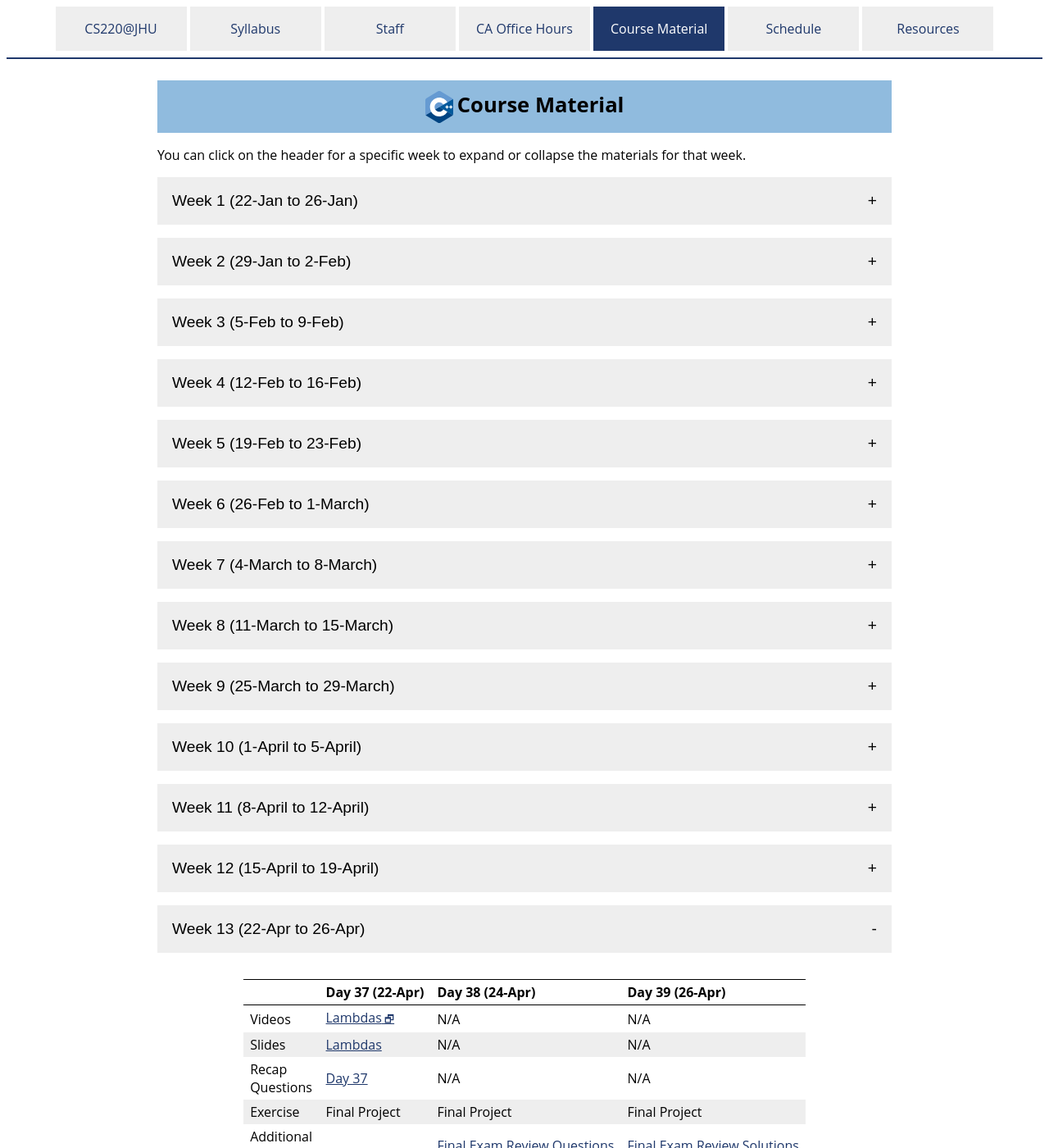
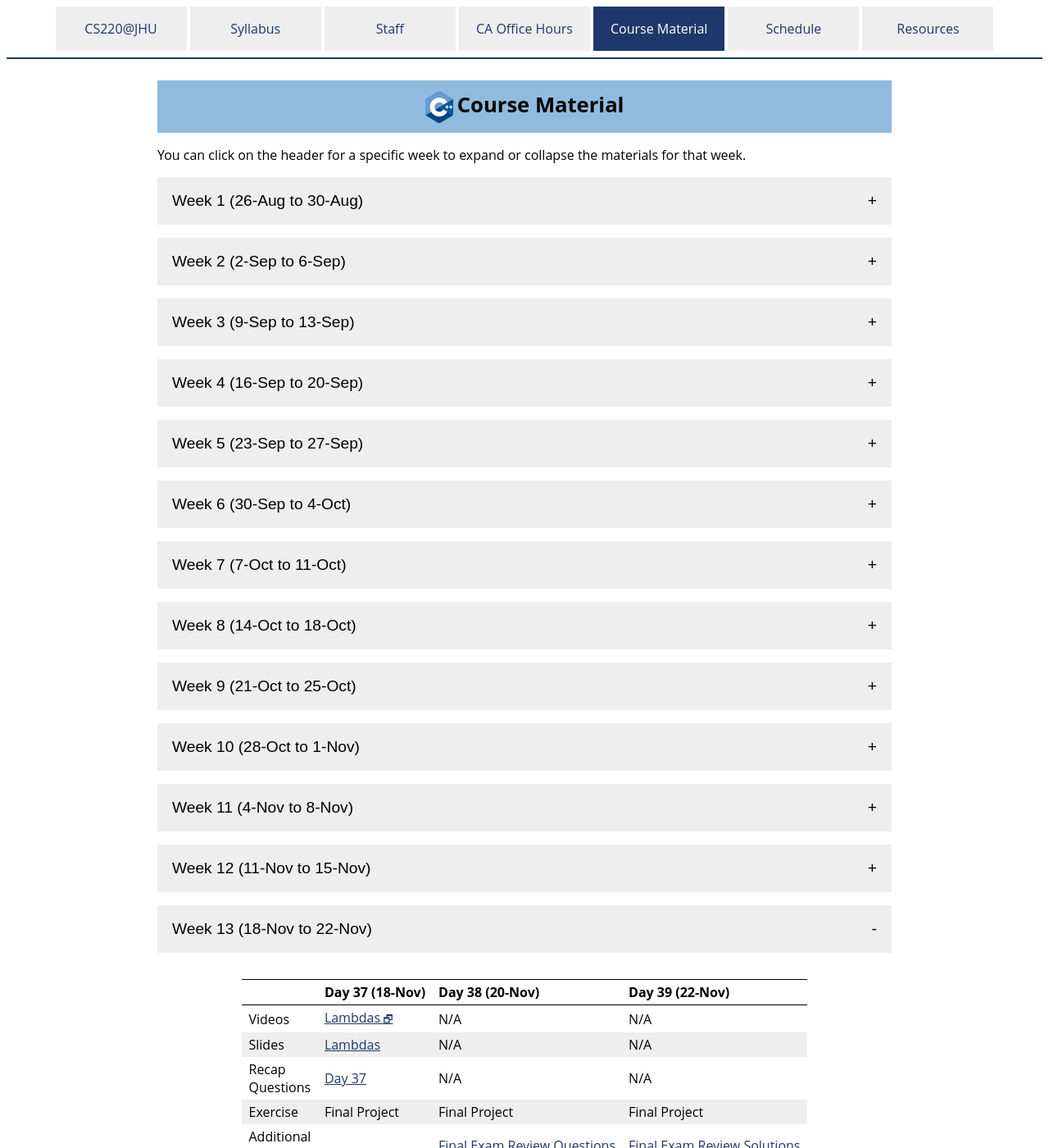
Before and after one commit to jhu-ip/cs220-f24, a Jekyll site: the page built from material.md, in a window 1280 px wide and 1400 px high. Shown: the whole window at 82% size. Built offline with Jekyll 4.4.1, drawn with Linux system fonts in a browser that asks for light colours; some of the changed text lies outside the part shown.

Commit message:
update dates in class schedule w. dates from spreadsheet.  day-by-day content not all aligned yet

```diff
--- a/material.md
+++ b/material.md
@@ -18,15 +18,15 @@ Then add, commit, and push both material.csv and material.md.
 You can click on the header for a specific week to expand or collapse
 the materials for that week.
 
-<button type="button" id="week_1_toggle" class="week_control_button">Week 1 (22-Jan to 26-Jan)</button>
+<button type="button" id="week_1_toggle" class="week_control_button">Week 1 (26-Aug to 30-Aug)</button>
 <div id="week_1" class="collapsible">
 <table>
   <thead>
     <tr>
       <th></th>
-      <th>Day 1 (22-Jan)</th>
-      <th>Day 2 (24-Jan)</th>
-      <th>Day 3 (26-Jan)</th>
+      <th>Day 1 (26-Aug)</th>
+      <th>Day 2 (28-Aug)</th>
+      <th>Day 3 (30-Aug)</th>
     </tr>
   </thead>
   <tbody>
@@ -70,15 +70,15 @@ the materials for that week.
 </table>
 </div>
 
-<button type="button" id="week_2_toggle" class="week_control_button">Week 2 (29-Jan to 2-Feb)</button>
+<button type="button" id="week_2_toggle" class="week_control_button">Week 2 (2-Sep to 6-Sep)</button>
 <div id="week_2" class="collapsible">
 <table>
   <thead>
     <tr>
       <th></th>
-      <th>Day 4 (29-Jan)</th>
-      <th>Day 5 (31-Jan)</th>
-      <th>Day 6 (2-Feb)</th>
+      <th>Day 4 (2-Sep)</th>
+      <th>Day 5 (4-Sep)</th>
+      <th>Day 6 (6-Sep)</th>
     </tr>
   </thead>
   <tbody>
@@ -116,15 +116,15 @@ the materials for that week.
 </table>
 </div>
 
-<button type="button" id="week_3_toggle" class="week_control_button">Week 3 (5-Feb to 9-Feb)</button>
+<button type="button" id="week_3_toggle" class="week_control_button">Week 3 (9-Sep to 13-Sep)</button>
 <div id="week_3" class="collapsible">
 <table>
   <thead>
     <tr>
       <th></th>
-      <th>Day 7 (5-Feb)</th>
-      <th>Day 8 (7-Feb)</th>
-      <th>Day 9 (9-Feb)</th>
+      <th>Day 7 (9-Sep)</th>
+      <th>Day 8 (11-Sep)</th>
+      <th>Day 9 (13-Sep)</th>
 
     </tr>
   </thead>
@@ -166,15 +166,15 @@ the materials for that week.
   </tbody>
 </table>
 </div>
-<button type="button" id="week_4_toggle" class="week_control_button">Week 4 (12-Feb to 16-Feb)</button>
+<button type="button" id="week_4_toggle" class="week_control_button">Week 4 (16-Sep to 20-Sep)</button>
 <div id="week_4" class="collapsible">
 <table>
   <thead>
     <tr>
       <th></th>
-      <th>Day 10 (12-Feb)</th>
-      <th>Day 11 (14-Feb)</th>
-      <th>Day 12 (16-Feb)</th>
+      <th>Day 10 (16-Sep)</th>
+      <th>Day 11 (18-Sep)</th>
+      <th>Day 12 (20-Sep)</th>
     </tr>
   </thead>
   <tbody>
@@ -219,15 +219,15 @@ the materials for that week.
   </tbody>
 </table>
 </div>
-<button type="button" id="week_5_toggle" class="week_control_button">Week 5 (19-Feb to 23-Feb)</button>
+<button type="button" id="week_5_toggle" class="week_control_button">Week 5 (23-Sep to 27-Sep)</button>
 <div id="week_5" class="collapsible">
 <table>
   <thead>
     <tr>
       <th></th>
-      <th>Day 13 (19-Feb)</th>
-      <th>Day 14 (21-Feb)</th>
-      <th>Day 15 (23-Feb)</th>
+      <th>Day 13 (23-Sep)</th>
+      <th>Day 14 (25-Sep)</th>
+      <th>Day 15 (27-Sep)</th>
     </tr>
   </thead>
   <tbody>
@@ -264,15 +264,15 @@ the materials for that week.
   </tbody>
 </table>
 </div>
-<button type="button" id="week_6_toggle" class="week_control_button">Week 6 (26-Feb to 1-March)</button>
+<button type="button" id="week_6_toggle" class="week_control_button">Week 6 (30-Sep to 4-Oct)</button>
 <div id="week_6" class="collapsible">
 <table>
   <thead>
     <tr>
       <th></th>
-      <th>Day 16 (26-Feb)</th>
-      <th>Midterm Project (28-Feb)</th>
-      <th>Day 17 (1-March)</th>
+      <th>Day 16 (30-Sep)</th>
+      <th>Day 17 (2-Oct)</th>
+      <th>Midterm Project (4-Oct)</th>
     </tr>
   </thead>
   <tbody>
@@ -312,15 +312,15 @@ the materials for that week.
   </tbody>
 </table>
 </div>
-<button type="button" id="week_7_toggle" class="week_control_button">Week 7 (4-March to 8-March)</button>
+<button type="button" id="week_7_toggle" class="week_control_button">Week 7 (7-Oct to 11-Oct)</button>
 <div id="week_7" class="collapsible">
 <table>
   <thead>
     <tr>
       <th></th>
-      <th>Midterm Project (4-March)</th>
-      <th>Midterm Project (6-March)</th>
-      <th>Midterm Exam (8-March)</th>
+      <th>Day 19 (7-Oct)</th>
+      <th>Midterm Project (9-Oct)</th>
+      <th>Midterm Project (11-Oct)</th>
     </tr>
   </thead>
   <tbody>
@@ -357,15 +357,15 @@ the materials for that week.
   </tbody>
 </table>
 </div>
-<button type="button" id="week_8_toggle" class="week_control_button">Week 8 (11-March to 15-March)</button>
+<button type="button" id="week_8_toggle" class="week_control_button">Week 8 (14-Oct to 18-Oct)</button>
 <div id="week_8" class="collapsible">
 <table>
   <thead>
     <tr>
       <th></th>
-      <th>Day 22 (11-March)</th>
-      <th>Day 23 (13-March)</th>
-      <th>Day 24 (15-March)</th>
+      <th>Midterm Exam (14-Oct)</th>
+      <th>Day 23 (16-Oct)</th>
+      <th>Fall Break (18-Oct)</th>
     </tr>
   </thead>
   <tbody>
@@ -402,15 +402,15 @@ the materials for that week.
   </tbody>
 </table>
 </div>
-<button type="button" id="week_9_toggle" class="week_control_button">Week 9 (25-March to 29-March)</button>
+<button type="button" id="week_9_toggle" class="week_control_button">Week 9 (21-Oct to 25-Oct)</button>
 <div id="week_9" class="collapsible">
 <table>
   <thead>
     <tr>
       <th></th>
-      <th>Day 25 (25-March)</th>
-      <th>Day 26 (27-March)</th>
-      <th>Day 27 (29-March)</th>
+      <th>Day 25 (21-Oct)</th>
+      <th>Day 26 (23-Oct)</th>
+      <th>Day 27 (25-Oct)</th>
     </tr>
   </thead>
   <tbody>
@@ -447,15 +447,15 @@ the materials for that week.
   </tbody>
 </table>
 </div>
-<button type="button" id="week_10_toggle" class="week_control_button">Week 10 (1-April to 5-April)</button>
+<button type="button" id="week_10_toggle" class="week_control_button">Week 10 (28-Oct to 1-Nov)</button>
 <div id="week_10" class="collapsible">
 <table>
   <thead>
     <tr>
       <th></th>
-      <th>Day 28 (1-April)</th>
-      <th>Day 29 (3-April)</th>
-      <th>Day 30 (5-April)</th>
+      <th>Day 28 (28-Oct)</th>
+      <th>Day 29 (30-Oct)</th>
+      <th>Day 30 (1-Nov)</th>
     </tr>
   </thead>
   <tbody>
@@ -492,15 +492,15 @@ the materials for that week.
   </tbody>
 </table>
 </div>
-<button type="button" id="week_11_toggle" class="week_control_button">Week 11 (8-April to 12-April)</button>
+<button type="button" id="week_11_toggle" class="week_control_button">Week 11 (4-Nov to 8-Nov)</button>
 <div id="week_11" class="collapsible">
 <table>
   <thead>
     <tr>
       <th></th>
-      <th>Day 31 (8-Apr)</th>
-      <th>Day 32 (10-Apr)</th>
-      <th>Day 33 (12-Apr)</th>
+      <th>Day 31 (4-Nov)</th>
+      <th>Day 32 (6-Nov)</th>
+      <th>Day 33 (8-Nov)</th>
     </tr>
   </thead>
   <tbody>
@@ -543,15 +543,15 @@ the materials for that week.
   </tbody>
 </table>
 </div>
-<button type="button" id="week_12_toggle" class="week_control_button">Week 12 (15-April to 19-April)</button>
+<button type="button" id="week_12_toggle" class="week_control_button">Week 12 (11-Nov to 15-Nov)</button>
 <div id="week_12" class="collapsible">
 <table>
   <thead>
     <tr>
       <th></th>
-      <th>Day 34 (15-Apr)</th>
-      <th>Day 35 (17-Apr)</th>
-      <th>Day 36 (19-Apr)</th>
+      <th>Day 34 (11-Nov)</th>
+      <th>Day 35 (13-Nov)</th>
+      <th>Day 36 (15-Nov)</th>
     </tr>
   </thead>
   <tbody>
@@ -588,15 +588,15 @@ the materials for that week.
   </tbody>
 </table>
 </div>
-<button type="button" id="week_13_toggle" class="week_control_button">Week 13 (22-Apr to 26-Apr)</button>
+<button type="button" id="week_13_toggle" class="week_control_button">Week 13 (18-Nov to 22-Nov)</button>
 <div id="week_13" class="collapsible">
 <table>
   <thead>
     <tr>
       <th></th>
-      <th>Day 37 (22-Apr)</th>
-      <th>Day 38 (24-Apr)</th>
-      <th>Day 39 (26-Apr)</th>
+      <th>Day 37 (18-Nov)</th>
+      <th>Day 38 (20-Nov)</th>
+      <th>Day 39 (22-Nov)</th>
     </tr>
   </thead>
   <tbody>
@@ -633,16 +633,16 @@ the materials for that week.
   </tbody>
 </table>
 </div>
-<!--
-<button type="button" id="week_14_toggle" class="week_control_button">Week 14 (4-Dec to 8-Dec)</button>
+
+<button type="button" id="week_14_toggle" class="week_control_button">Week 14 (2-Dec to 6-Dec)</button>
 <div id="week_14" class="collapsible">
 <table>
   <thead>
     <tr>
       <th></th>
-      <th>Day 38 (4-Dec)</th>
-      <th>Day 39 (6-Dec)</th>
-      <th>Day 40 (8-Dec)</th>
+      <th>Day 38 (2-Dec)</th>
+      <th>Day 39 (4-Dec)</th>
+      <th>Day 40 (6-Dec)</th>
     </tr>
   </thead>
   <tbody>
@@ -678,7 +678,7 @@ the materials for that week.
   </tbody>
 </table>
 </div>
--->
+
 <script type="text/javascript">
   // Create and register a click handler for button clicks to expand/contract
   // specified content div
```
